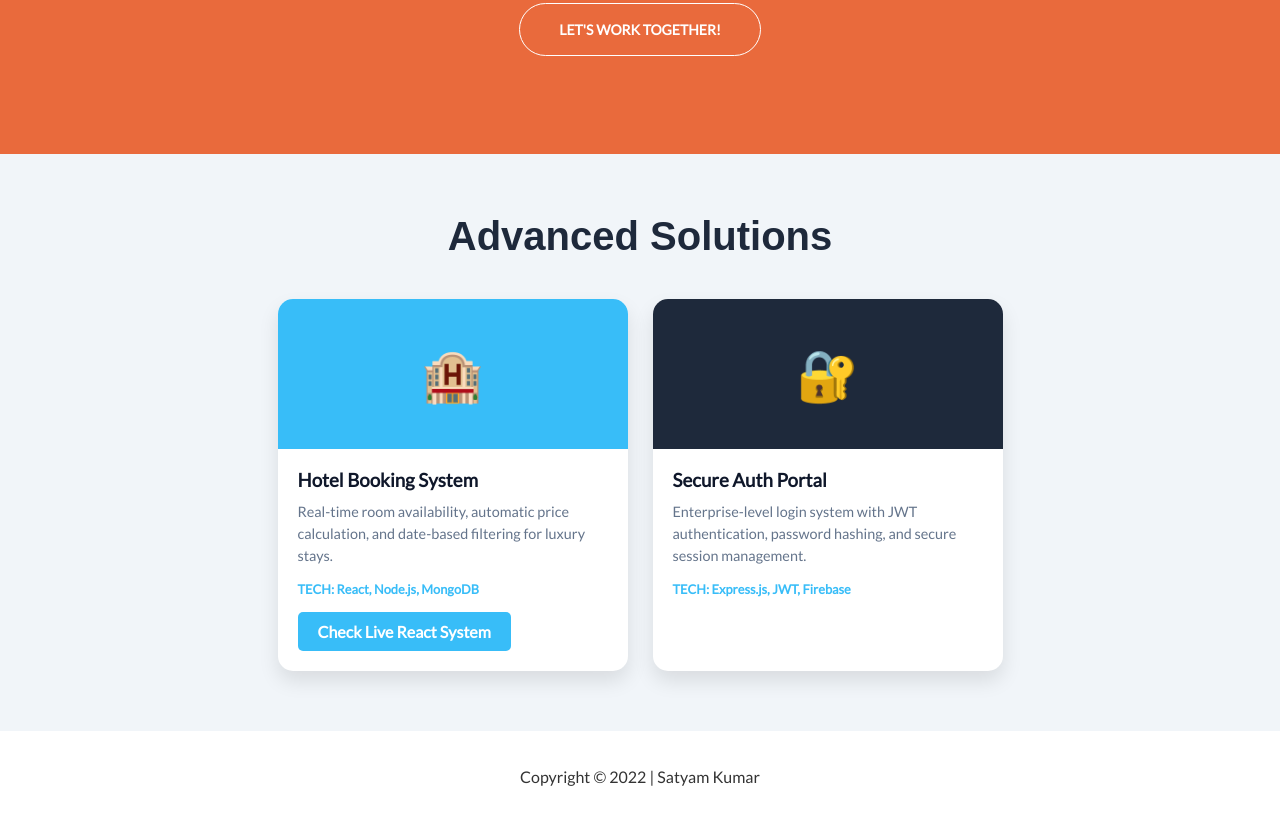
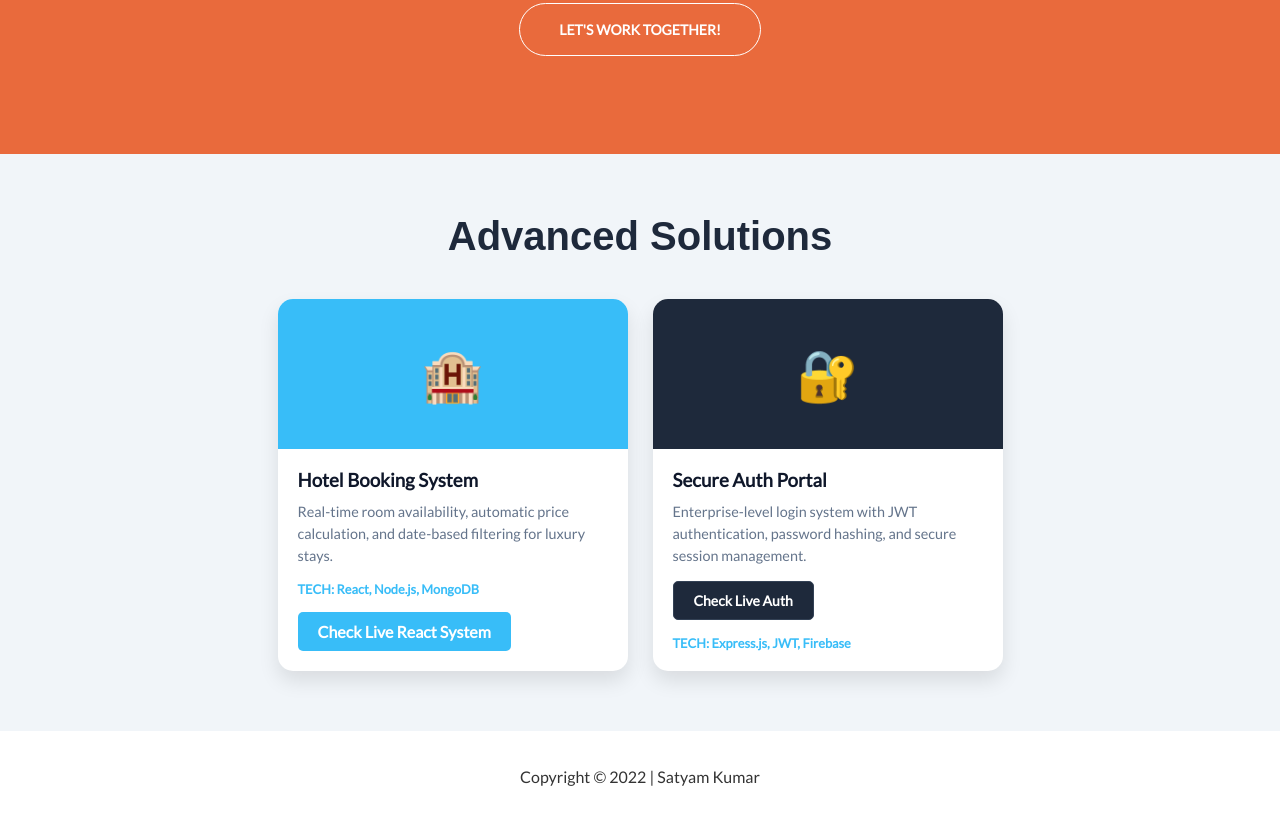
Before and after one commit to Satyam8009/PERSONAL-PORTFOLIO-WEBSITE, a website: page index.html in a window 1280 px wide. Shown: the part 2505-3330 px from the top of the page. Drawn offline with nearby package versions, Linux system fonts and the light colour scheme.

Commit message:
Update index.html

```diff
--- a/index.html
+++ b/index.html
@@ -180,6 +180,7 @@
             <div style="padding: 20px;">
                 <h3 style="color: #0f172a; margin-bottom: 10px;">Secure Auth Portal</h3>
                 <p style="color: #64748b; font-size: 0.9rem; line-height: 1.5;">Enterprise-level login system with JWT authentication, password hashing, and secure session management.</p>
+              <a href="login-system.html" style="display:inline-block; margin-top:15px; background:#1e293b; color:white; padding:10px 20px; border-radius:5px; text-decoration:none; font-weight:bold; font-size: 14px; border: 1px solid #334155;">Check Live Auth</a>
                 <div style="margin-top: 15px; font-weight: bold; color: #38bdf8; font-size: 0.8rem;">TECH: Express.js, JWT, Firebase</div>
             </div>
         </div>
```
